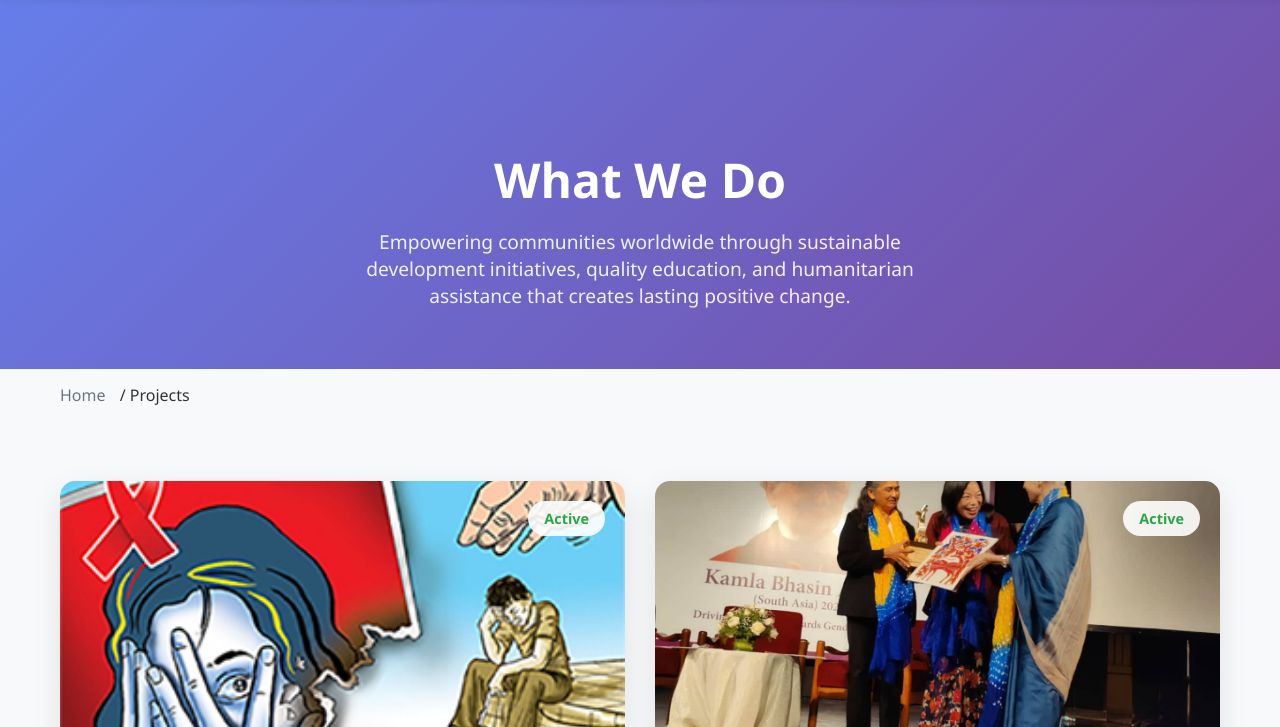
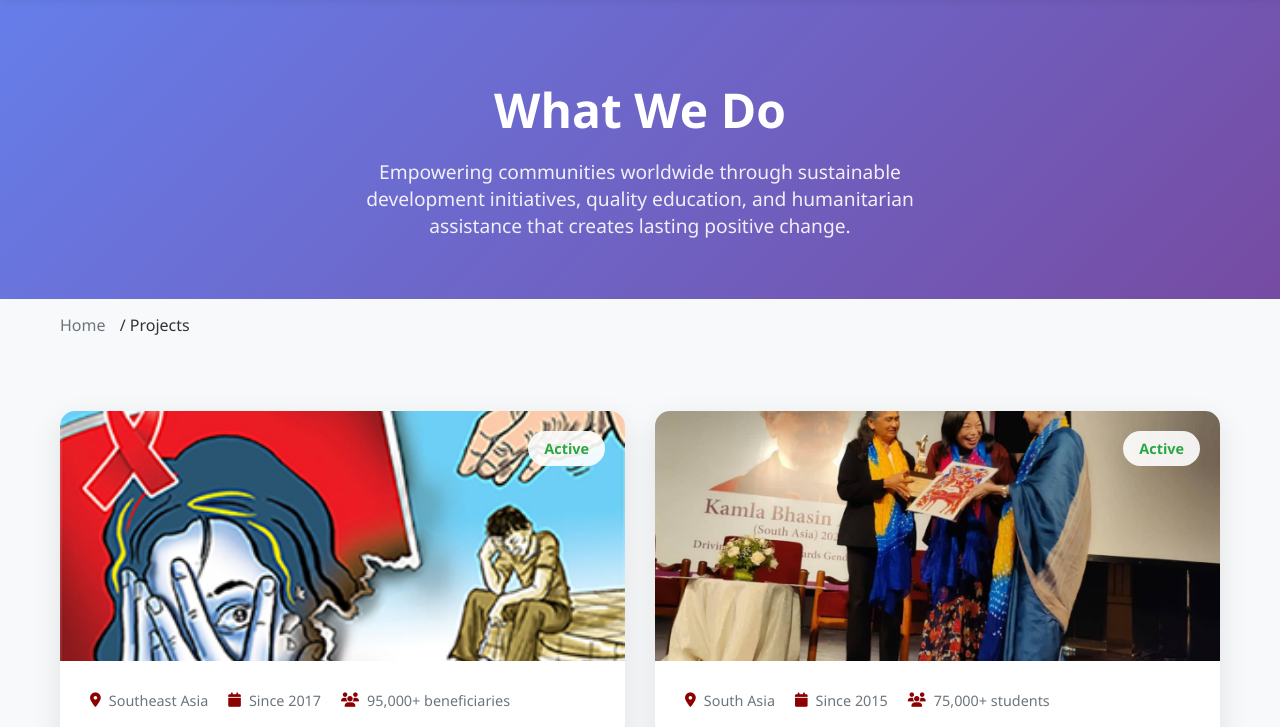
Before and after one commit to Safalpoon/shaktimilan, a plain HTML site: page current-project.html in a window 1280 px wide. Shown: the part 73-800 px from the top of the page. Drawn offline with Linux system fonts and the light colour scheme.

Commit message:
Updated code

```diff
--- a/current-project.html
+++ b/current-project.html
@@ -7,11 +7,12 @@
     <title>Our Projects - Shakti Milan</title>
     <link rel="stylesheet" href="static/css/style.css" />
     <link rel="stylesheet" href="https://cdnjs.cloudflare.com/ajax/libs/font-awesome/6.7.2/css/all.min.css">
+    <link rel="icon" href="static/img/logo.jpg" type="image/x-icon">
     <style>
         .projects-hero {
             background: linear-gradient(135deg, #667eea 0%, #764ba2 100%);
             color: white;
-            padding: 150px 0 60px;
+            padding: 80px 0 60px;
             text-align: center;
         }
 
@@ -235,7 +236,8 @@
         }
 
         .btn-primary {
-            background: linear-gradient(135deg, #8B0000 0%, #a91b3d 100%);;
+            background: linear-gradient(135deg, #8B0000 0%, #a91b3d 100%);
+            ;
             color: white;
             padding: 12px 24px;
             border: none;
@@ -442,7 +444,7 @@
                 </div>
             </div>
 
-             <a href="current-project.html" class="mobile-nav-link active">What We Do</a>
+            <a href="current-project.html" class="mobile-nav-link active">What We Do</a>
             <!-- <div class="mobile-dropdown">
                 <button class="mobile-dropdown-toggle">
                     Projects
@@ -645,7 +647,7 @@
                             </div>
                         </div> -->
                         <div class="project-actions">
-                           <a href="project/project1.html" class="btn-primary">Learn More</a>
+                            <a href="project/project1.html" class="btn-primary">Learn More</a>
 
                         </div>
                     </div>
@@ -681,7 +683,7 @@
                         </p>
 
                         <div class="project-actions">
-                           <a href="project/project1.html" class="btn-primary">Learn More</a>
+                            <a href="project/project1.html" class="btn-primary">Learn More</a>
                         </div>
                     </div>
                 </div>
```
Also changed, not shown: about.html (+2 -1 lines), accomplishment.html (+2 -1 lines), affiliation.html (+2 -1 lines), contact.html (+1 -0 lines), index.html (+2 -1 lines), previous-project.html (+1 -0 lines), project/project1.html (+3 -1 lines), reports/report1.html (+1 -0 lines), resources.html (+5 -4 lines), team.html (+1 -0 lines), test.html (+1 -0 lines), thematic.html (+1 -0 lines).
